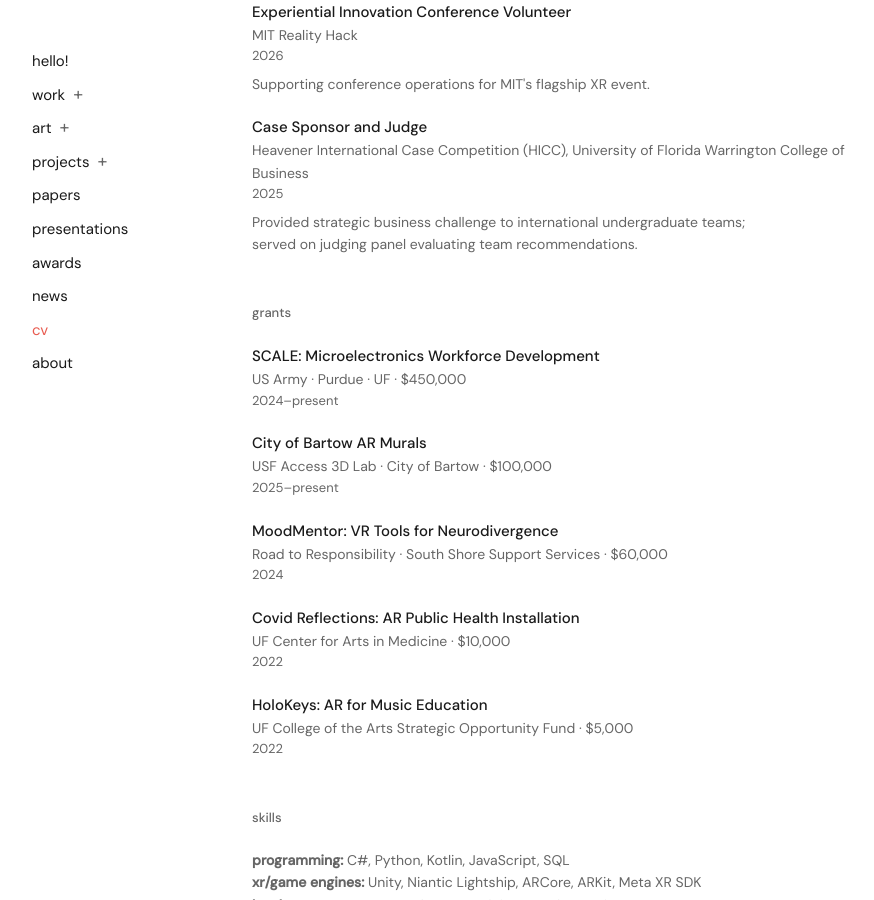
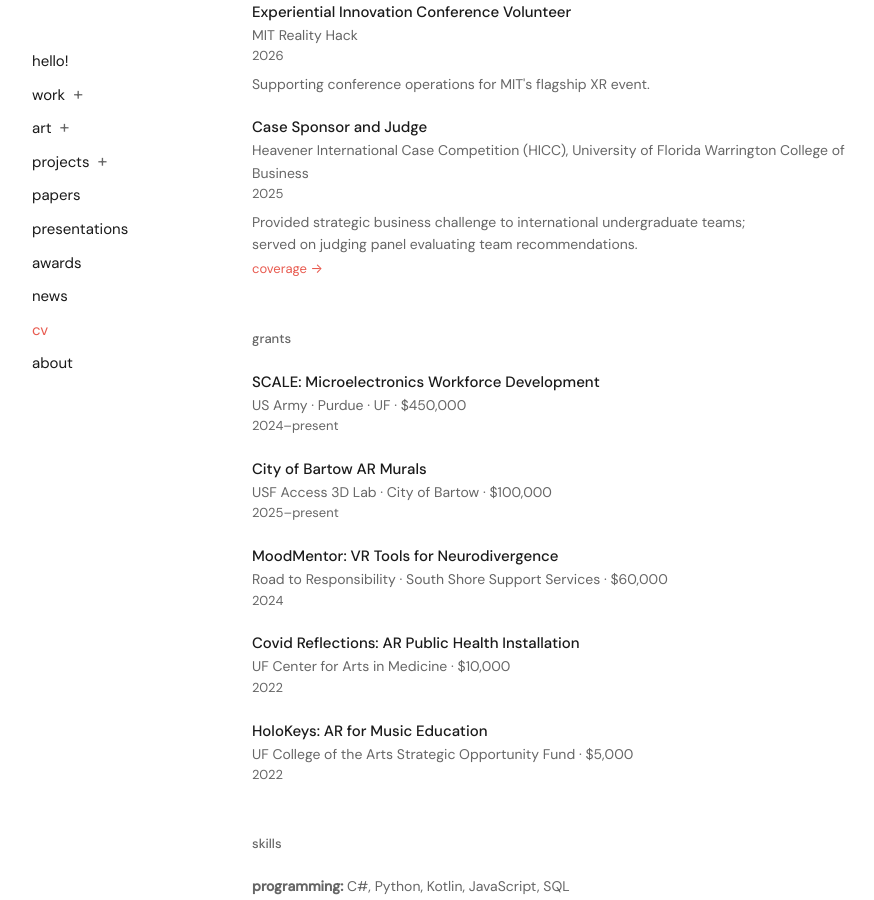
Before and after one commit to austin-from-ais/austinstanbury, a Jekyll site: the page built from cv.html, in a window 1280 px wide and 900 px high, scrolled down 1285 px. Shown: the whole window, without its empty margins (16-890 px from the left). Built offline with Jekyll 4.4.1, drawn with Linux system fonts in a browser that asks for light colours.

Commit message:
Link HICC entry to SFU Beedie coverage on home and cv pages
Co-Authored-By: Claude Opus 4.7 (1M context) <noreply@anthropic.com>

```diff
--- a/cv.html
+++ b/cv.html
@@ -68,6 +68,7 @@ permalink: /cv/
         <p class="cv-entry-org">Heavener International Case Competition (HICC), University of Florida Warrington College of Business</p>
         <p class="cv-entry-date">2025</p>
         <p class="cv-entry-desc">Provided strategic business challenge to international undergraduate teams; served on judging panel evaluating team recommendations.</p>
+        <a class="item-link" href="https://www.sfu.ca/beedie/news/2025/04/celebrating-sfu-beedie-s-undergraduate-student-successes-in-inte/" target="_blank">coverage →</a>
     </div>
 </div>
 
--- a/index.html
+++ b/index.html
@@ -211,7 +211,7 @@ permalink: /
                 <p class="hello-collab-detail">Supporting conference operations for MIT's flagship XR event · 2026</p>
             </li>
             <li>
-                <p class="hello-collab-name">Heavener International Case Competition · Case Sponsor and Judge</p>
+                <p class="hello-collab-name"><a href="https://www.sfu.ca/beedie/news/2025/04/celebrating-sfu-beedie-s-undergraduate-student-successes-in-inte/" target="_blank">Heavener International Case Competition</a> · Case Sponsor and Judge</p>
                 <p class="hello-collab-detail">University of Florida Warrington College of Business · 2025</p>
             </li>
         </ul>
```
